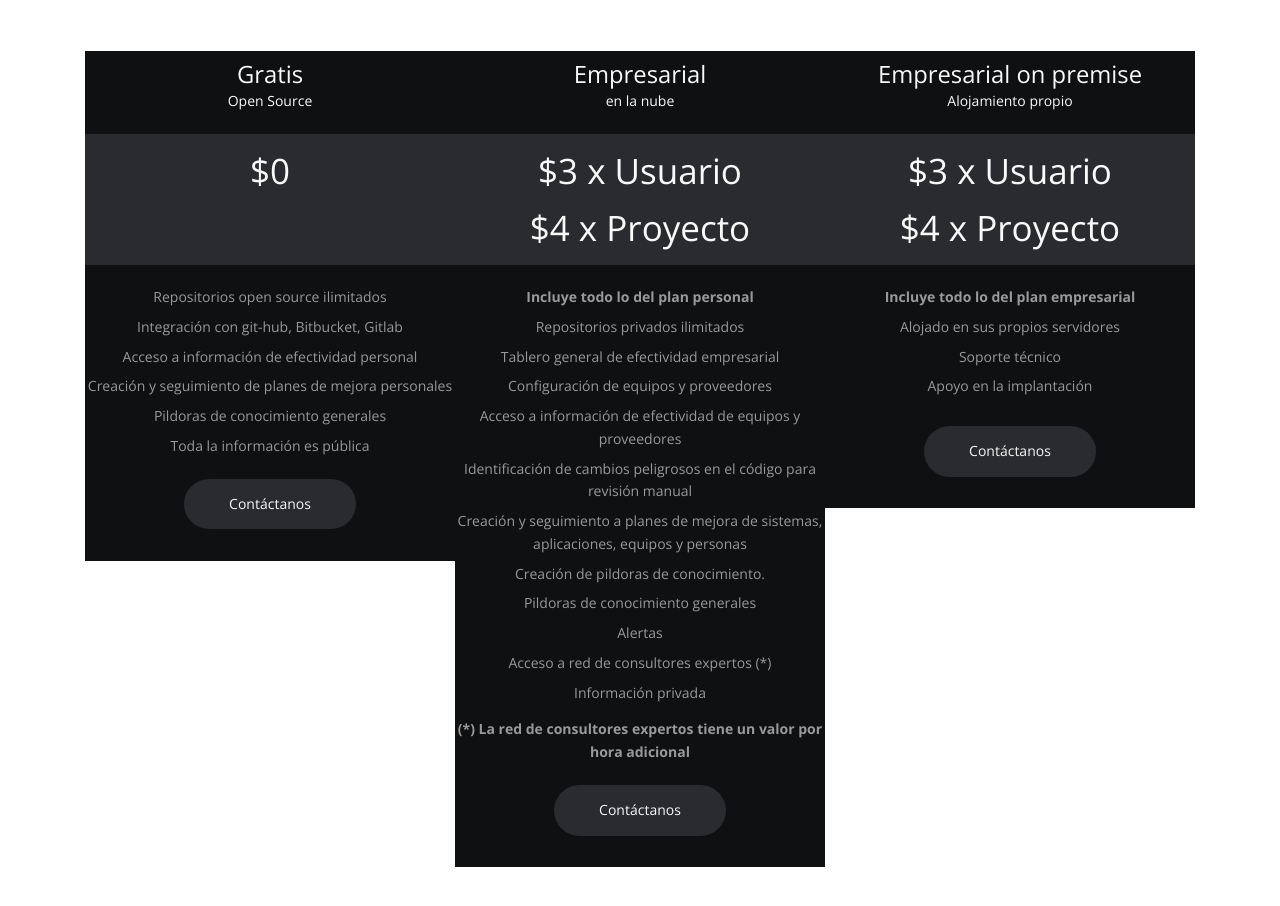
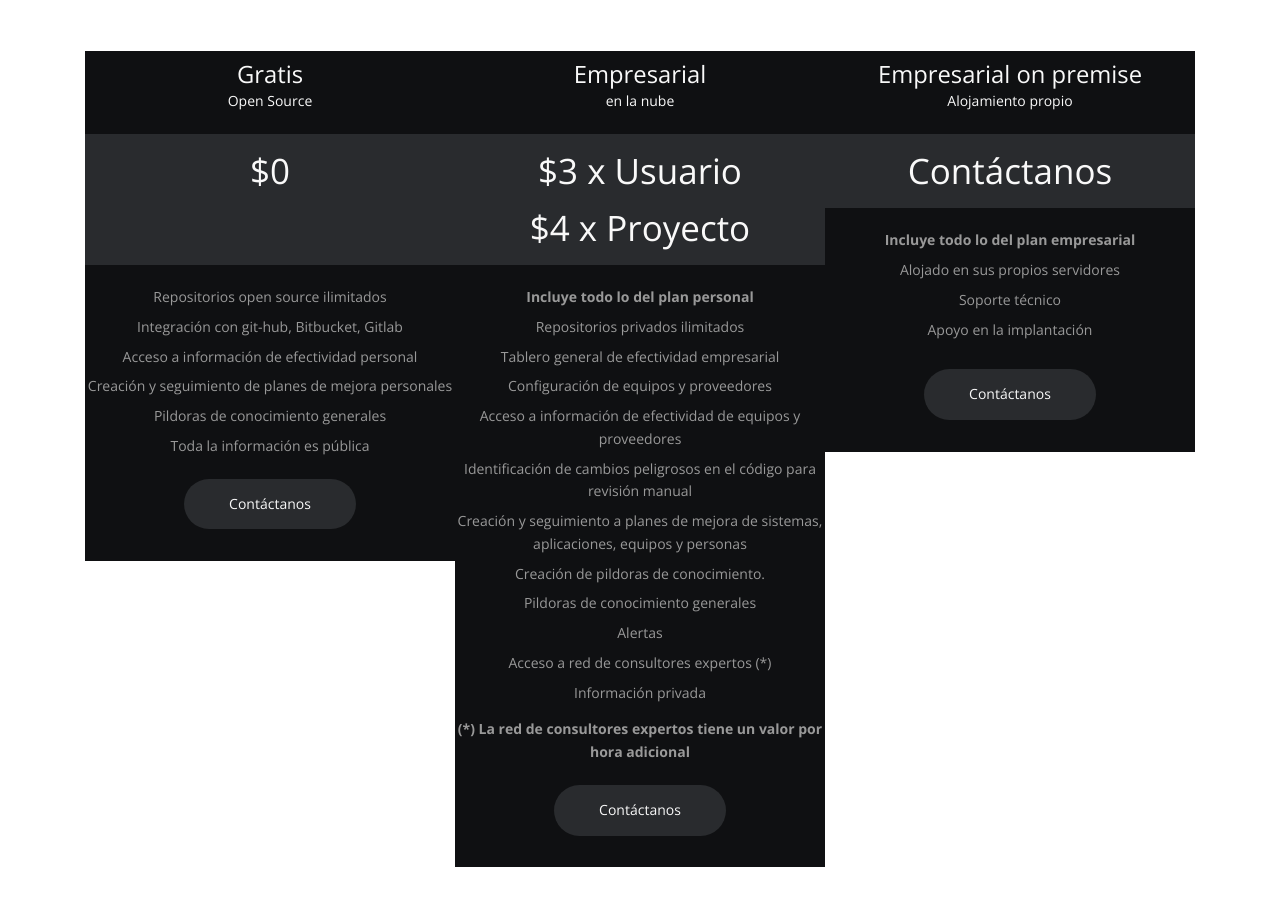
Before and after one commit to mauro2357/Quind, a website: page index.html in a window 1280 px wide. Shown: the part 4821-5727 px from the top of the page. Drawn offline with nearby package versions, Linux system fonts and the light colour scheme.

Commit message:
first commit

```diff
--- a/index.html
+++ b/index.html
@@ -489,8 +489,7 @@
 				<h4>Empresarial on premise</h4>
 				<ul class="features">
 					<li class="brief">Alojamiento propio</li>
-					<li class="price">$3 x Usuario <br>
-										$4 x Proyecto </li>
+					<li class="price">Contáctanos</li>
 					<li><b>Incluye todo lo del plan empresarial</b></li>
 					<li>Alojado en sus propios servidores</li>
 					<li>Soporte técnico</li>
```
